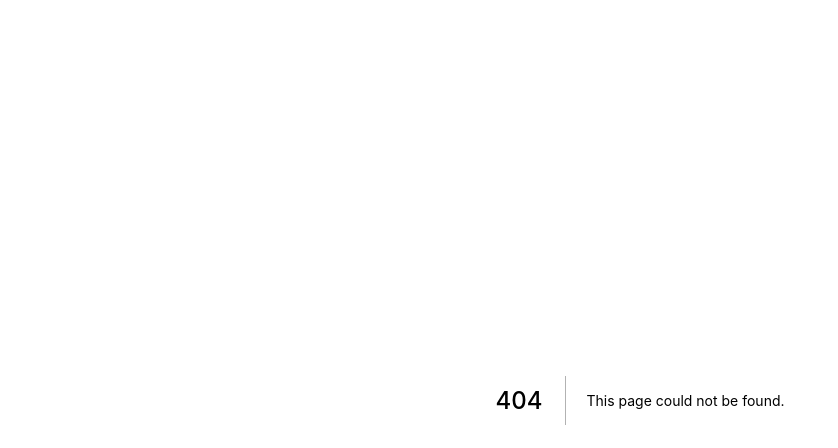
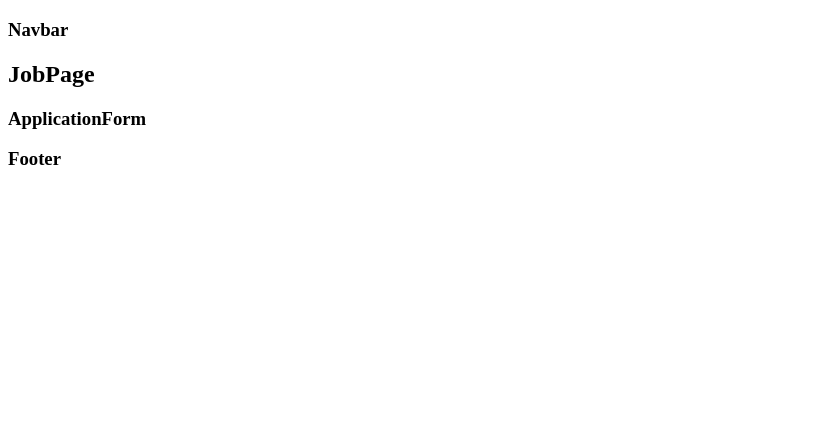
Before and after one commit to RobertT122/healthlogix, a Next.js app: page /carreers/1 in a window 1280 px wide. Before the commit this address had no page. Shown: the top 448 px of the page, without its empty margins (0-838 px from the left). Built offline with nearby package versions, Linux system fonts and the light colour scheme.

Commit message:
connect components to pages

```diff
--- /dev/null
+++ b/components/ApplicationForm.tsx
@@ -0,0 +1,18 @@
+/*
+Form contains
+name
+email address
+phone number
+
+upload link for resume
+
+previous work experience (multi-entry)
+education
+*/
+
+
+export default function ApplicationForm () {
+  return (
+    <h3>ApplicationForm</h3>
+  )
+}
--- /dev/null
+++ b/components/Footer.tsx
@@ -0,0 +1,6 @@
+// Contains links to social media and site navigation
+export default function Footer () {
+  return (
+    <h3>Footer</h3>
+  )
+}
--- /dev/null
+++ b/components/Navbar.tsx
@@ -0,0 +1,7 @@
+//Link to home button and drawer for site navigation
+
+export default function Navbar () {
+  return (
+    <h3>Navbar</h3>
+  )
+}
--- a/pages/_app.tsx
+++ b/pages/_app.tsx
@@ -1,7 +1,14 @@
-import '../styles/globals.css'
+import Navbar from "../components/Navbar"
+import Footer from "../components/Footer"
 
 function MyApp({ Component, pageProps }) {
-  return <Component {...pageProps} />
+  return (
+    <>
+      <Navbar/>
+      <Component {...pageProps} />
+      <Footer/>
+    </>
+  )
 }
 
 export default MyApp
--- /dev/null
+++ b/pages/carreers/[jobTitle].tsx
@@ -0,0 +1,17 @@
+/* Job description page:
+  gives a description of the job
+  qualifications, ect.
+
+  contains a quick submit application form at the bottom of the page
+  */
+import ApplicationForm from "../../components/ApplicationForm"
+
+
+export default function JobPage() {
+  return (
+    <div>
+      <h2>JobPage</h2>
+      <ApplicationForm/>
+    </div>
+  )
+}
```
Also changed, not shown: components/NewsFeed.tsx (added, +9 -0 lines), pages/carreers/index.tsx (added, +12 -0 lines), pages/index.tsx (+10 -5 lines), pages/login.tsx (added, +7 -0 lines), pages/news.tsx (added, +8 -0 lines).
